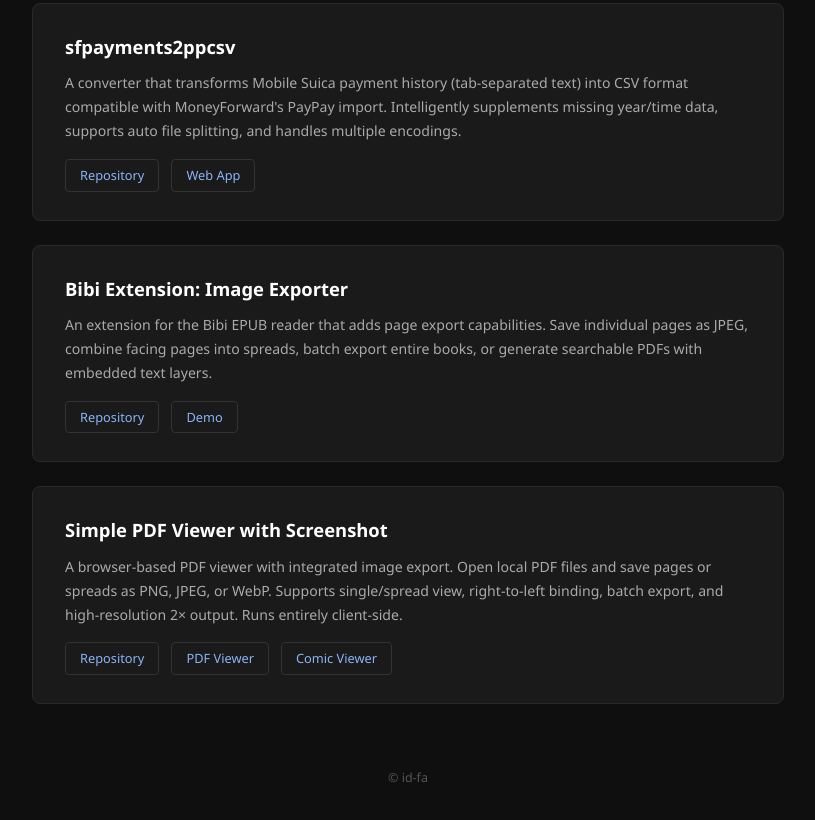
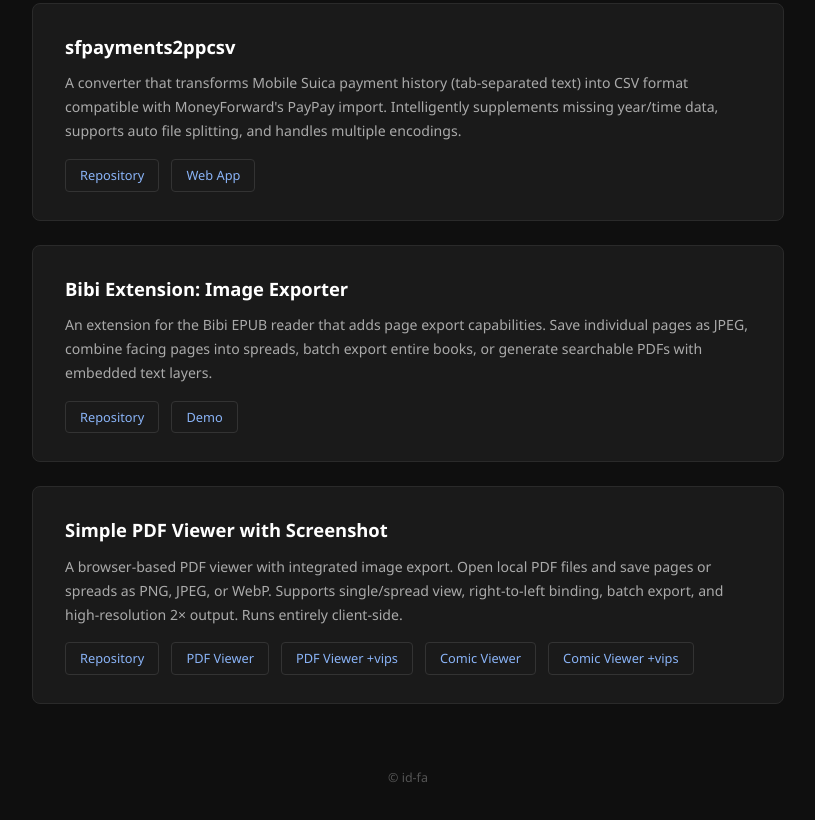
Before and after one commit to id-fa/id-fa.github.io, a plain HTML site: page index.html in a window 1280 px wide. Shown: the part 437-1257 px from the top of the page, without its empty margins (232-1047 px from the left). Drawn offline with Linux system fonts and the light colour scheme.

Commit message:
add links

```diff
--- a/index.html
+++ b/index.html
@@ -119,7 +119,9 @@
         <div class="links">
           <a href="https://github.com/id-fa/simple-pdf-viewer-with-screenshot" target="_blank">Repository</a>
           <a href="https://id-fa.github.io/simple-pdf-viewer-with-screenshot/webapp/pdf-viewer.html" target="_blank">PDF Viewer</a>
+          <a href="https://id-fa.github.io/simple-pdf-viewer-with-screenshot/webapp/pdf-viewer.html?vips=1" target="_blank">PDF Viewer +vips</a>
           <a href="https://id-fa.github.io/simple-pdf-viewer-with-screenshot/webapp/comic-viewer.html" target="_blank">Comic Viewer</a>
+          <a href="https://id-fa.github.io/simple-pdf-viewer-with-screenshot/webapp/comic-viewer.html?vips=1" target="_blank">Comic Viewer +vips</a>
         </div>
       </div>
 
```
